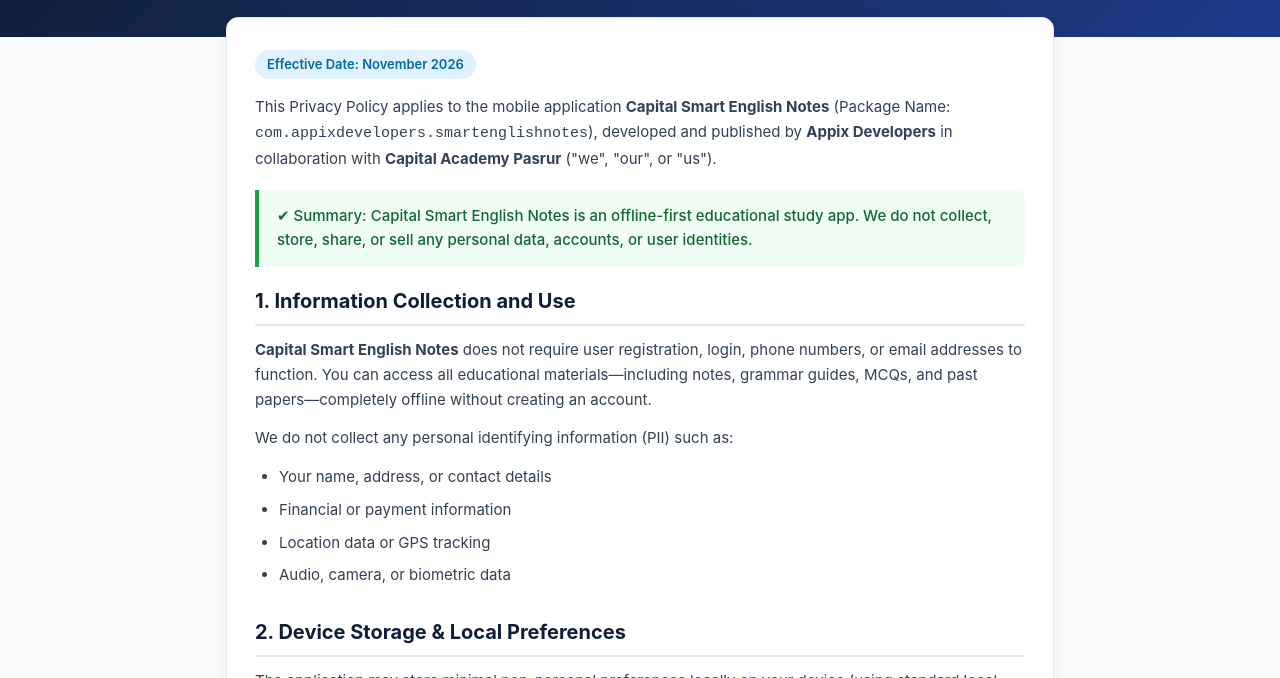
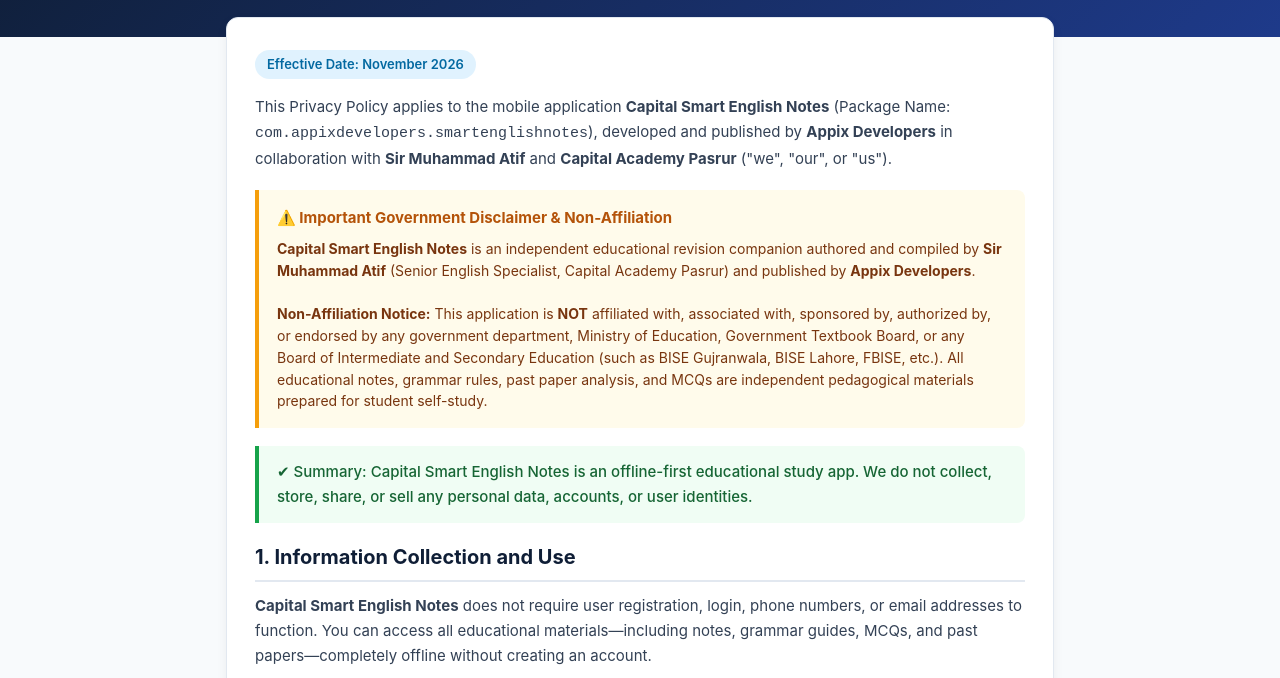
Before and after one commit to muhammadafaq56/privacy-policy-capital, a plain HTML site: page index.html in a window 1280 px wide. Shown: the part 122-800 px from the top of the page. Drawn offline with Linux system fonts and the light colour scheme.

Commit message:
Add prominent government disclaimer and author attribution

```diff
--- a/index.html
+++ b/index.html
@@ -128,7 +128,17 @@
         <div class="card">
             <span class="meta-badge">Effective Date: November 2026</span>
 
-            <p>This Privacy Policy applies to the mobile application <strong>Capital Smart English Notes</strong> (Package Name: <code>com.appixdevelopers.smartenglishnotes</code>), developed and published by <strong>Appix Developers</strong> in collaboration with <strong>Capital Academy Pasrur</strong> ("we", "our", or "us").</p>
+            <p>This Privacy Policy applies to the mobile application <strong>Capital Smart English Notes</strong> (Package Name: <code>com.appixdevelopers.smartenglishnotes</code>), developed and published by <strong>Appix Developers</strong> in collaboration with <strong>Sir Muhammad Atif</strong> and <strong>Capital Academy Pasrur</strong> ("we", "our", or "us").</p>
+
+            <div style="background-color: #FFFBEB; border-left: 4px solid #F59E0B; padding: 16px 18px; border-radius: 0 8px 8px 0; margin: 18px 0;">
+                <h3 style="color: #B45309; font-size: 15px; margin-bottom: 8px;">
+                    ⚠️ Important Government Disclaimer & Non-Affiliation
+                </h3>
+                <p style="color: #78350F; font-size: 14px; margin-bottom: 0; line-height: 1.55;">
+                    <strong>Capital Smart English Notes</strong> is an independent educational revision companion authored and compiled by <strong>Sir Muhammad Atif</strong> (Senior English Specialist, Capital Academy Pasrur) and published by <strong>Appix Developers</strong>.<br><br>
+                    <strong>Non-Affiliation Notice:</strong> This application is <strong>NOT</strong> affiliated with, associated with, sponsored by, authorized by, or endorsed by any government department, Ministry of Education, Government Textbook Board, or any Board of Intermediate and Secondary Education (such as BISE Gujranwala, BISE Lahore, FBISE, etc.). All educational notes, grammar rules, past paper analysis, and MCQs are independent pedagogical materials prepared for student self-study.
+                </p>
+            </div>
 
             <div class="highlight-box">
                 <p>✔ Summary: Capital Smart English Notes is an offline-first educational study app. We do not collect, store, share, or sell any personal data, accounts, or user identities.</p>
```
